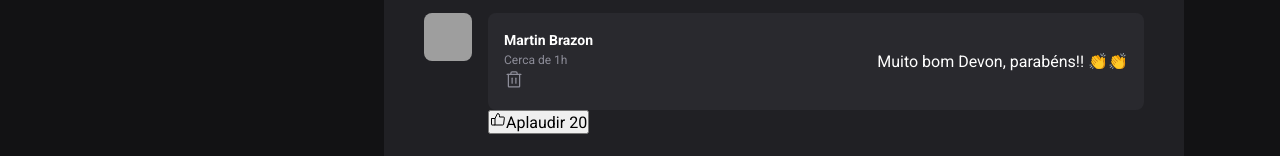
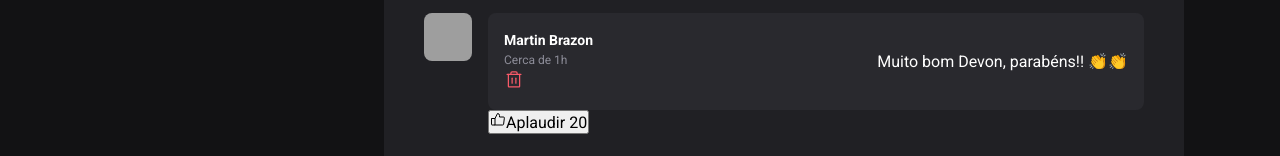
Before and after one commit to MartinGBB/Ignite, a React (Vite) app in the folder 01-fundamentos-reactjs/: page / in a window 1280 px wide. In both pictures the pointer is over the button 514 px from the left and 682 px from the top of the page. Shown: the part 602-758 px from the top of the page. Built offline with nearby package versions, Linux system fonts and the light colour scheme; grey boxes are pictures that could not be loaded.

Commit message:
style: adiciona nova cor e atribui ela ao botao de deletar

```diff
--- a/01-fundamentos-reactjs/src/components/Comment.module.css
+++ b/01-fundamentos-reactjs/src/components/Comment.module.css
@@ -49,3 +49,7 @@
   line-height: 0;
   border-radius: 2px;
 }
+
+.commentContent header button:hover {
+  color: var(--red-500);
+}
--- a/01-fundamentos-reactjs/src/global.css
+++ b/01-fundamentos-reactjs/src/global.css
@@ -10,6 +10,8 @@
 
   --green-300: #00b37e;
   --green-500: #00875f;
+
+  --red-500: #f75a68;
 }
 
 :focus {
```
